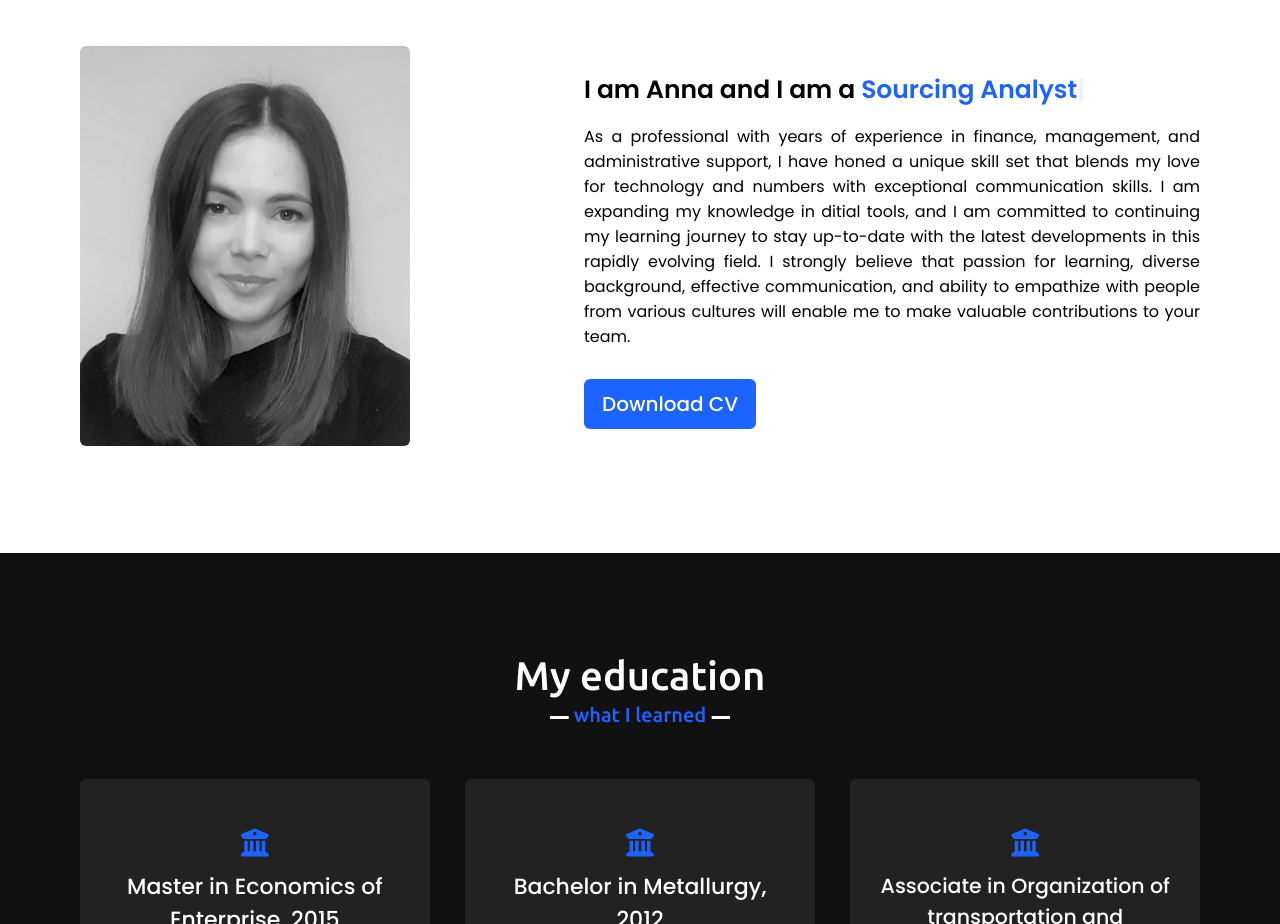
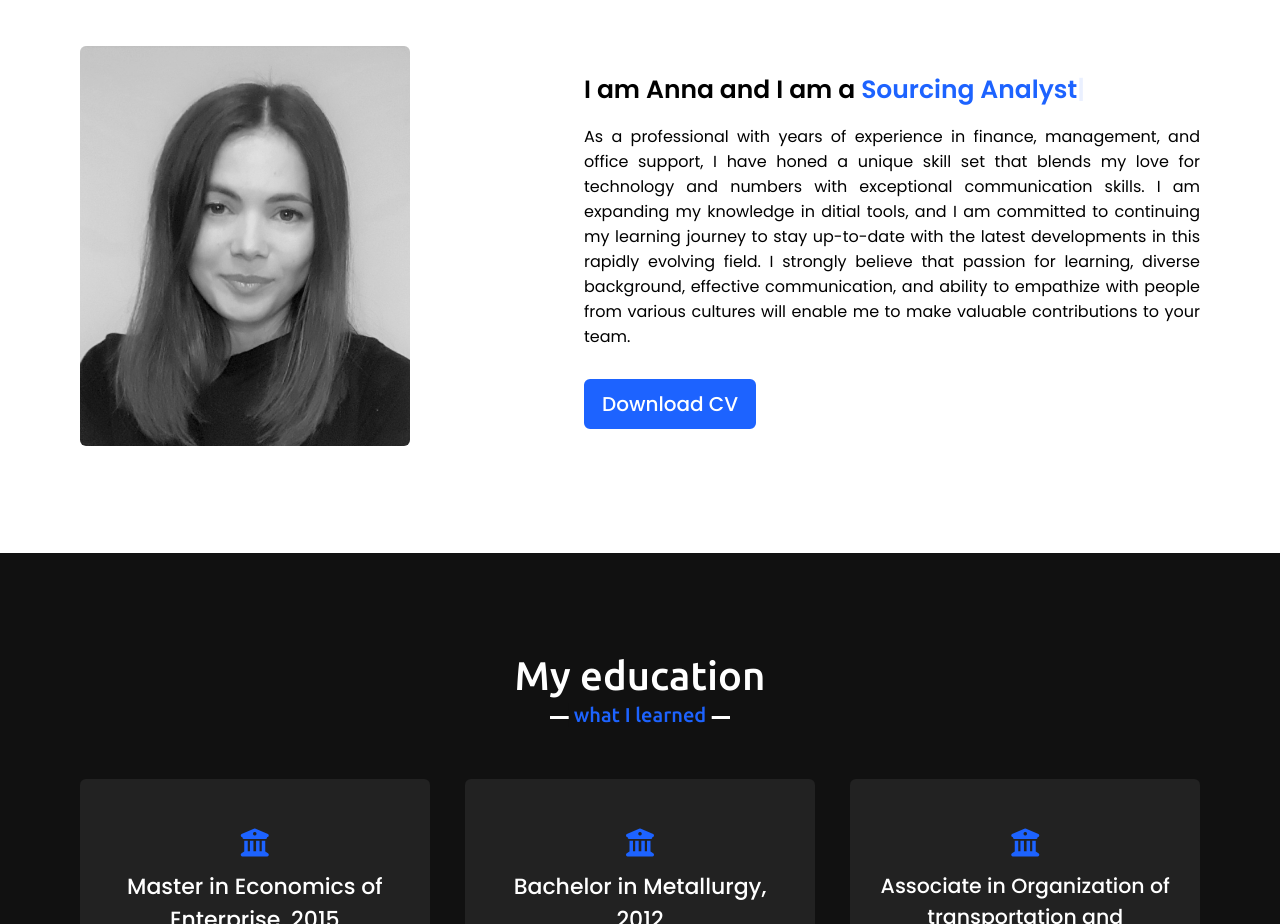
Before and after one commit to annagtz2022/portfolio_hystar, a plain HTML site: page index.html in a window 1280 px wide. Shown: the part 980-1904 px from the top of the page. Drawn offline with nearby package versions, Linux system fonts and the light colour scheme.

Commit message:
Update index.html

```diff
--- a/index.html
+++ b/index.html
@@ -59,7 +59,7 @@
                 </div>
                 <div class="column right">
                     <div class="text">I am Anna and I am a <span class="typing-2"></span></div>
-                    <p> As a professional with years of experience in finance, management, and administrative support, I
+                    <p> As a professional with years of experience in finance, management, and office support, I
                         have honed a unique skill set that blends my love for technology and numbers with exceptional
                         communication skills. I am expanding my knowledge in ditial tools, and I am
                         committed to continuing my learning journey to stay up-to-date with the latest developments in
```
